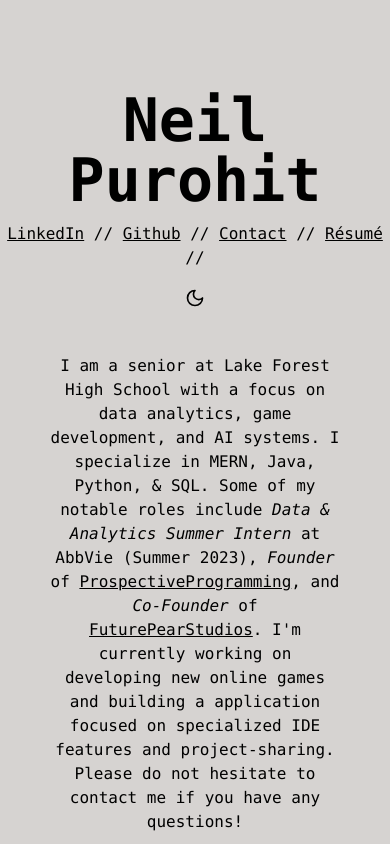
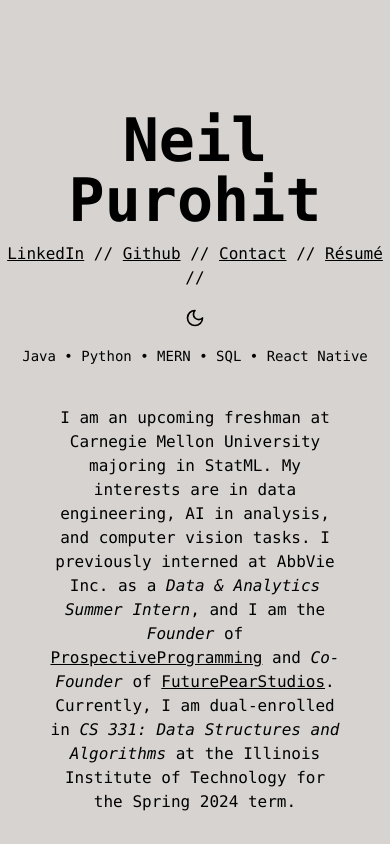
Before and after one commit to NeilP06/neilpuroh.it, a React (Create React App) app: page / in a window 390 px wide. Built offline with nearby package versions, Linux system fonts and the light colour scheme.

Commit message:
Revamped portfolio + blanked resume.

```diff
--- a/src/App.js
+++ b/src/App.js
@@ -1,14 +1,11 @@
 import Image from './Image.js';
 import React from 'react';
-import resume from './Neil-Purohit.pdf';
+// import resume from './Neil-Purohit.pdf';
 import Theme from './Theme.js';
-
 
 export default function App() {
   document.body.classList.add("bg-stone-300", "dark:bg-zinc-950");
-  const delayMessage = () => {
-    alert("ProspectiveProgramming is not out for release, yet. Please wait patiently for the prototype to come out.");
-  };
+  const resume = () => { alert("Old resumé is outdated; a new one is currently being drafted."); };
   return (
     <div className="h-screen flex items-center lg:ml-52">
       <div>
@@ -17,13 +14,16 @@
             <div className="lg:mt-0 inline-grid text-center lg:text-left w-full gap-3 lg:gap-1">
               <p className="mt-20 md:mt-0 text-6xl font-mono font-bold text-black dark:text-white">Neil Purohit</p>
               <div className="inline-grid lg:flex lg:items-center gap-3">
-                <p className="font-mono text-black dark:text-white"><a className="hover:font-semibold" href="https://linkedin.com/in/neilpurohit06"><u>LinkedIn</u></a> // <a className="hover:font-semibold" href="https://github.com/neilp06"><u>Github</u></a> // <a className="hover:font-semibold" href="mailto:me@neilpuroh.it"><u>Contact</u></a> // <a className="hover:font-semibold" href={resume}><u>Résumé</u></a> //</p>
+                <p className="font-mono text-black dark:text-white"><a className="hover:font-semibold" href="https://linkedin.com/in/neilpurohit06"><u>LinkedIn</u></a> // <a className="hover:font-semibold" href="https://github.com/neilp06"><u>Github</u></a> // <a className="hover:font-semibold" href="mailto:me@neilpuroh.it"><u>Contact</u></a> // <a className="hover:font-semibold" onClick={resume}><u>Résumé</u></a> //</p>
                 <Theme/>
+              </div>
+              <div className="inline-grid lg:flex lg:items-center gap-3">
+                <p className="font-mono text-sm text-black dark:text-white">Java • Python • MERN • SQL • React Native</p>
               </div>
             </div>
         </div>
         <div className="flex flex-col items-center lg:items-start mx-12 lg:mx-0 mt-10 lg:w-5/6">
-          <p className="lg:mb-5 text-center lg:text-left text-md lg:text-xl font-mono font-medium text-black dark:text-white">I am a senior at Lake Forest High School with a focus on data analytics, game development, and AI systems. I specialize in MERN, Java, Python, & SQL. Some of my notable roles include <i>Data & Analytics Summer Intern</i> at AbbVie (Summer 2023), <i>Founder</i> of <a className="hover:font-semibold" href="https://prospectiveprogramming.org"><u>ProspectiveProgramming</u></a>, and <i>Co-Founder</i> of <a className="hover:font-semibold" href="https://futurepearstudios.co"><u>FuturePearStudios</u></a>. I'm currently working on developing new online games and building a application focused on specialized IDE features and project-sharing. Please do not hesitate to contact me if you have any questions!</p>
+          <p className="lg:mb-5 text-center lg:text-left text-md lg:text-xl font-mono font-medium text-black dark:text-white">I am an upcoming freshman at Carnegie Mellon University majoring in StatML. My interests are in data engineering, AI in analysis, and computer vision tasks. I previously interned at AbbVie Inc. as a <i>Data & Analytics Summer Intern</i>, and I am the <i>Founder</i> of <a className="hover:font-semibold" href="https://prospectiveprogramming.org"><u>ProspectiveProgramming</u></a> and <i>Co-Founder</i> of <a className="hover:font-semibold" href="https://futurepearstudios.co"><u>FuturePearStudios</u></a>. Currently, I am dual-enrolled in <i>CS 331: Data Structures and Algorithms</i> at the Illinois Institute of Technology for the Spring 2024 term.</p>
         </div>
       </div>
     </div>
--- a/src/Image.js
+++ b/src/Image.js
@@ -1,4 +1,4 @@
-import photo from './photo.png';
+import photo from './photo.jpg';
 import React from 'react';
 
 export default function Image() {
--- a/src/index.js
+++ b/src/index.js
@@ -6,6 +6,6 @@
 const root = ReactDOM.createRoot(document.getElementById('root'));
 root.render(
   <React.StrictMode>
-    <App />
+    <App/>
   </React.StrictMode>
 );
```
Also changed, not shown: 1 other file (tests, documents, lock files or other folders).
